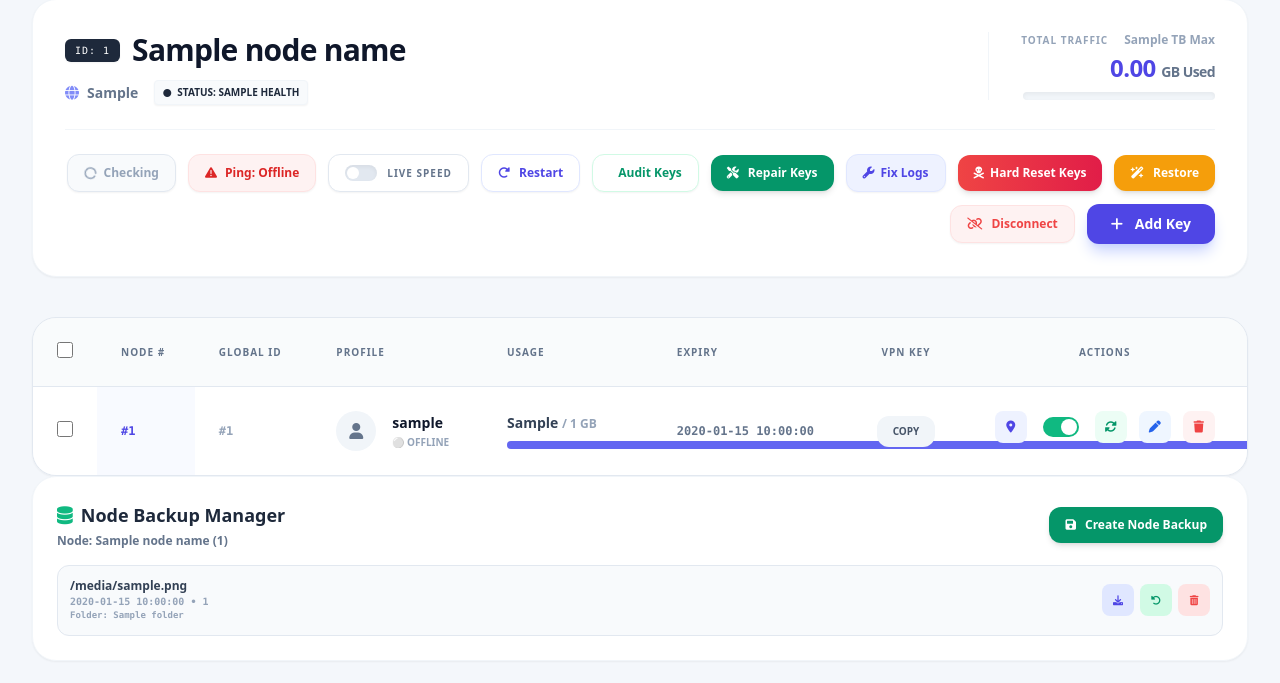
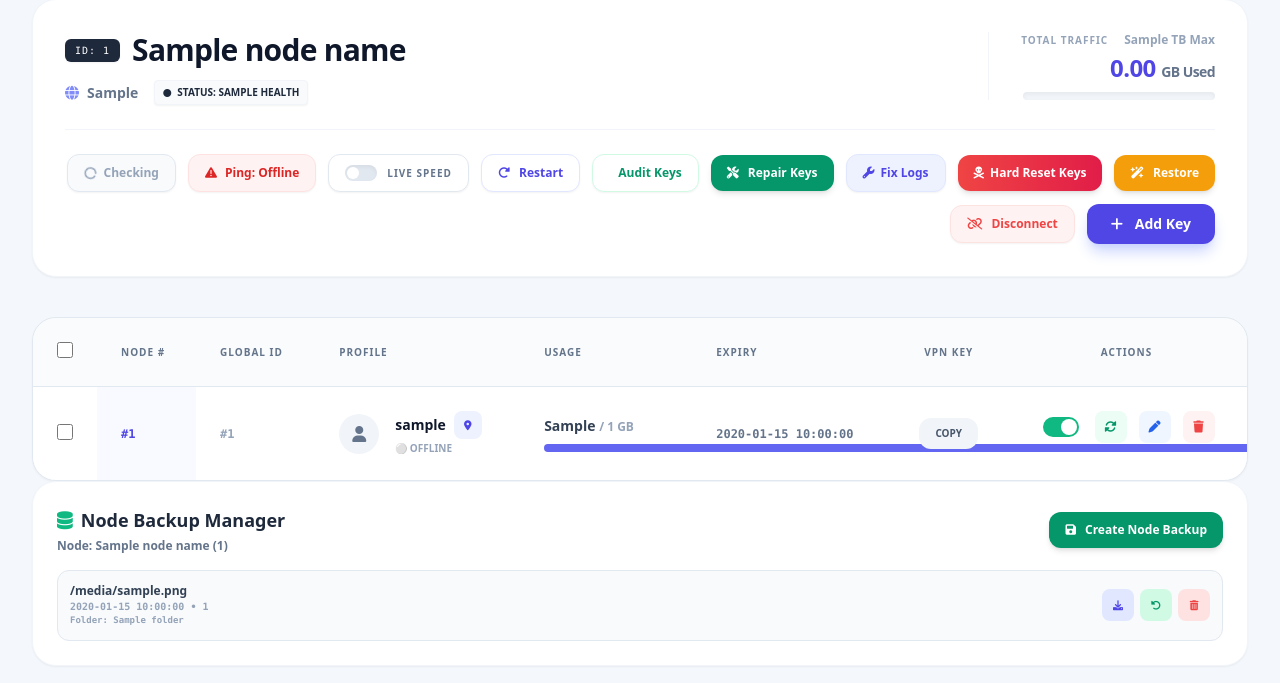
Before and after one commit to thefuturexx/PanelMaster, a Flask app: template templates/node.html in a window 1280 px wide. Shown: the part 124-807 px from the top of the page. Run offline with Flask 3, Linux system fonts and the light colour scheme; the visitor is signed in with stand-in values (Sample User, id 1); the template is opened without the code that fills it: most values are stand-ins (such as "Sample title", 1, 10 or a date in 2020); data that the repository does not hold is empty; parts of the project's set-up code (start-up, migrations or seed data) failed here and were passed over; some libraries are stand-ins or nearby versions.

Commit message:
Keep node IP location button visible

```diff
--- a/templates/node.html
+++ b/templates/node.html
@@ -96,7 +96,7 @@
             {% elif u.is_active %}<div class="w-10 h-10 rounded-full bg-emerald-100 text-emerald-600 flex items-center justify-center"><i class="fa-solid fa-bolt"></i></div>
             {% elif u.used_bytes == 0 %}<div class="w-10 h-10 rounded-full bg-amber-100 text-amber-600 flex items-center justify-center"><i class="fa-solid fa-hourglass-half"></i></div>
             {% else %}<div class="w-10 h-10 rounded-full bg-slate-100 text-slate-500 flex items-center justify-center"><i class="fa-solid fa-user"></i></div>{% endif %}
-            <div><div class="flex items-center gap-2"><p class="font-black text-slate-900 text-sm {% if u.is_blocked %}line-through{% endif %}">{{ u.username }}</p><span id="speed_{{ u.username }}" class="live-speed-tag hidden bg-indigo-50 border border-indigo-100 text-indigo-600 px-2 py-0.5 rounded text-[10px] font-black">0 KB/s</span></div>
+            <div><div class="flex items-center gap-2"><p class="font-black text-slate-900 text-sm {% if u.is_blocked %}line-through{% endif %}">{{ u.username }}</p><button type="button" onclick="openIpModal('{{ u.db_key }}')" class="bg-indigo-50 text-indigo-600 hover:bg-indigo-600 hover:text-white w-7 h-7 rounded-lg flex items-center justify-center transition-colors" title="View Active IPs"><i class="fa-solid fa-location-dot text-[10px]"></i></button><span id="speed_{{ u.username }}" class="live-speed-tag hidden bg-indigo-50 border border-indigo-100 text-indigo-600 px-2 py-0.5 rounded text-[10px] font-black">0 KB/s</span></div>
                 {% if u.is_blocked %}<p class="text-[10px] font-black text-red-500 uppercase mt-0.5">🚫 Blocked</p>
                 {% elif u.is_active %}<p class="text-[10px] font-black text-emerald-500 uppercase mt-0.5">🟢 Online</p>
                 {% elif u.used_bytes == 0 %}<p class="text-[10px] font-black text-amber-500 uppercase mt-0.5">🟡 Pending</p>
@@ -106,7 +106,6 @@
         <td class="p-6 font-mono text-xs font-bold text-slate-500">{{ u.expire_date }}</td>
         <td class="p-6 text-center"><textarea id="k_{{ loop.index }}" class="hidden">{{ u.actual_key }}</textarea><button type="button" onclick="copyK('k_{{ loop.index }}')" class="bg-slate-100 hover:bg-indigo-600 hover:text-white text-slate-600 px-4 py-2 rounded-xl text-[10px] font-black uppercase transition-colors">Copy</button></td>
         <td class="p-6 text-center flex justify-center gap-3 items-center">
-            <button type="button" onclick="openIpModal('{{ u.db_key }}')" class="bg-indigo-50 text-indigo-600 hover:bg-indigo-600 hover:text-white w-8 h-8 rounded-lg flex items-center justify-center transition-colors" title="View Active IPs"><i class="fa-solid fa-location-dot text-xs"></i></button>
             <label class="relative inline-flex items-center cursor-pointer mx-1"><input type="checkbox" class="sr-only peer" {% if not u.is_blocked %}checked{% endif %} onchange="submitToggle('{{ u.db_key }}')"><div class="w-9 h-5 bg-slate-200 rounded-full peer peer-checked:after:translate-x-full after:absolute after:top-[2px] after:left-[2px] after:bg-white after:rounded-full after:h-4 after:w-4 after:transition-all peer-checked:bg-emerald-500"></div></label>
             <button type="button" onclick="openRenew('{{ u.db_key }}')" class="bg-emerald-50 text-emerald-600 hover:bg-emerald-500 hover:text-white w-8 h-8 rounded-lg flex items-center justify-center transition-colors"><i class="fa-solid fa-rotate text-xs"></i></button>
             <button type="button" onclick="openM('{{ u.db_key }}', '{{ u.get('protocol', 'v2') }}', '{{ u.get('port', '443') }}', '{{ u.get('uuid', u.get('password', '')) }}', '{{ u.total_gb }}', '{{ u.expire_date }}')" class="bg-blue-50 text-blue-600 hover:bg-blue-600 hover:text-white w-8 h-8 rounded-lg flex items-center justify-center transition-colors" title="Edit Profile Details"><i class="fa-solid fa-pen text-xs"></i></button>
@@ -335,7 +334,7 @@ async function openIpModal(username) {
     document.getElementById('ipModalContent').innerHTML = '<div class="flex flex-col items-center justify-center py-8 text-slate-400"><i class="fa-solid fa-circle-notch fa-spin text-3xl mb-4 text-indigo-500"></i><p class="text-xs font-bold uppercase tracking-widest animate-pulse">Scanning Server & History...</p></div>';
     document.getElementById('ipModal').classList.remove('hidden');
     try {
-        const res = await fetch('/api/user_ip/' + username);
+        const res = await fetch('/api/user_ip/' + encodeURIComponent(username));
         const json = await res.json();
         let html = '';
         if(json.status === 'success' && json.data.length > 0) {
```
